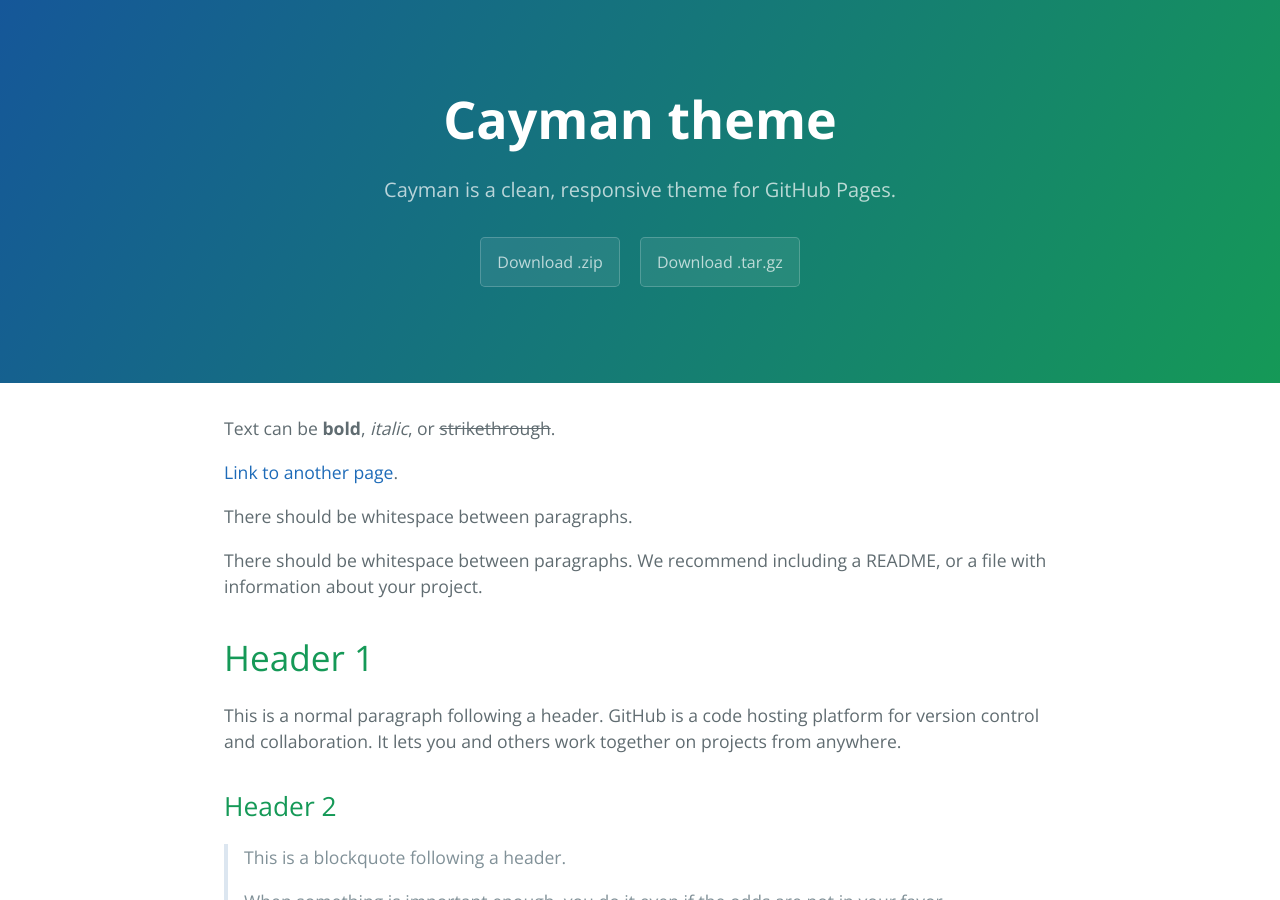
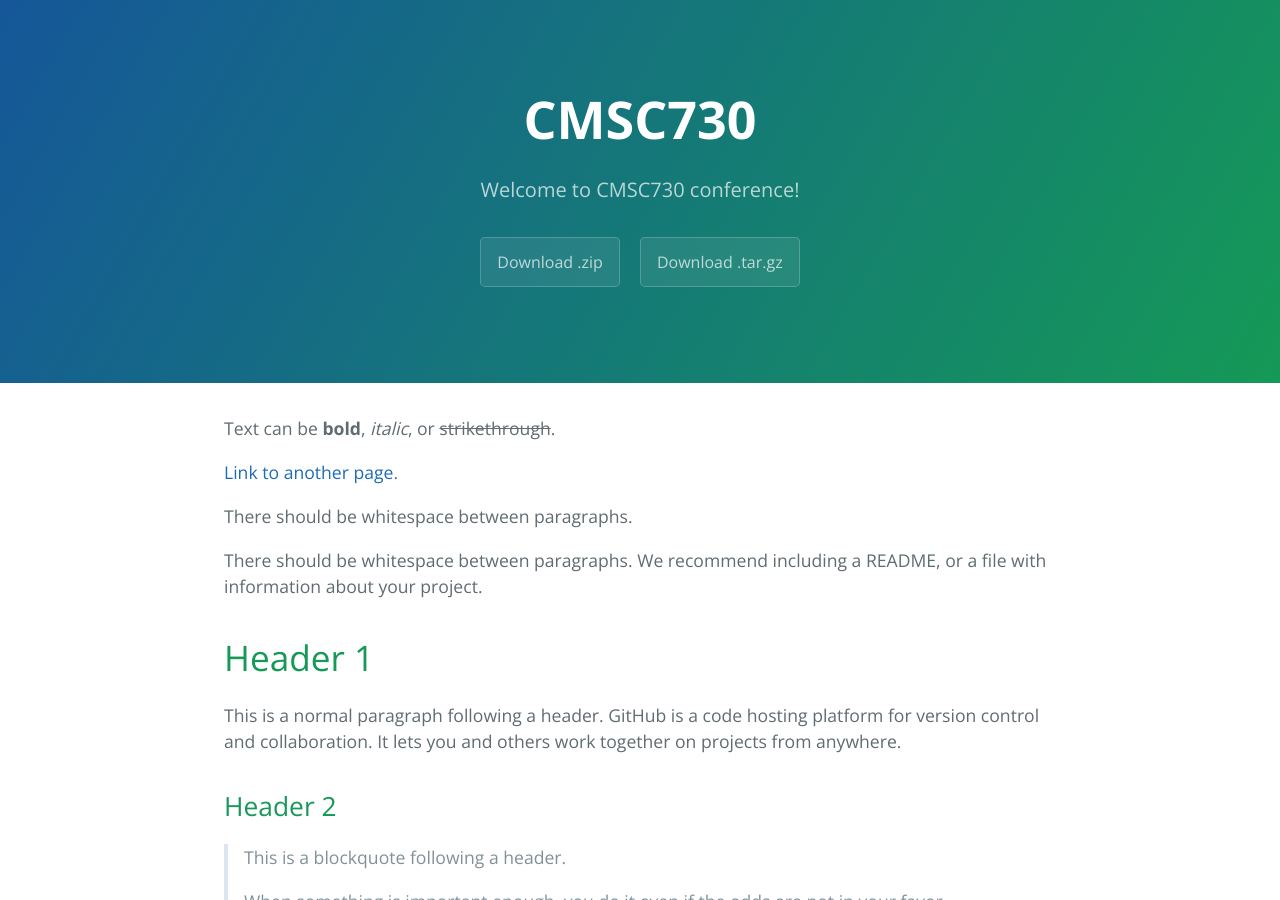
Before and after one commit to 730-final/730-final.github.io, a Jekyll site: the page built from index.md, in a window 1280 px wide and 900 px high. Built offline with Jekyll 4.4.1, drawn with Linux system fonts in a browser that asks for light colours.

Commit message:
title change

```diff
--- a/_config.yml
+++ b/_config.yml
@@ -1,5 +1,5 @@
-title: Cayman theme
-description: Cayman is a clean, responsive theme for GitHub Pages.
+title: CMSC730
+description: Welcome to CMSC730 conference!
 show_downloads: true
 google_analytics:
 theme: jekyll-theme-cayman
```
